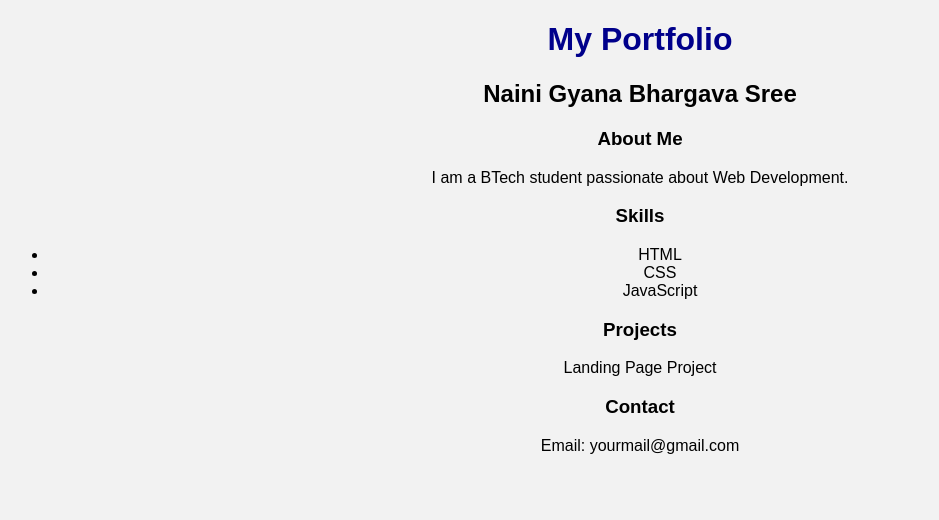
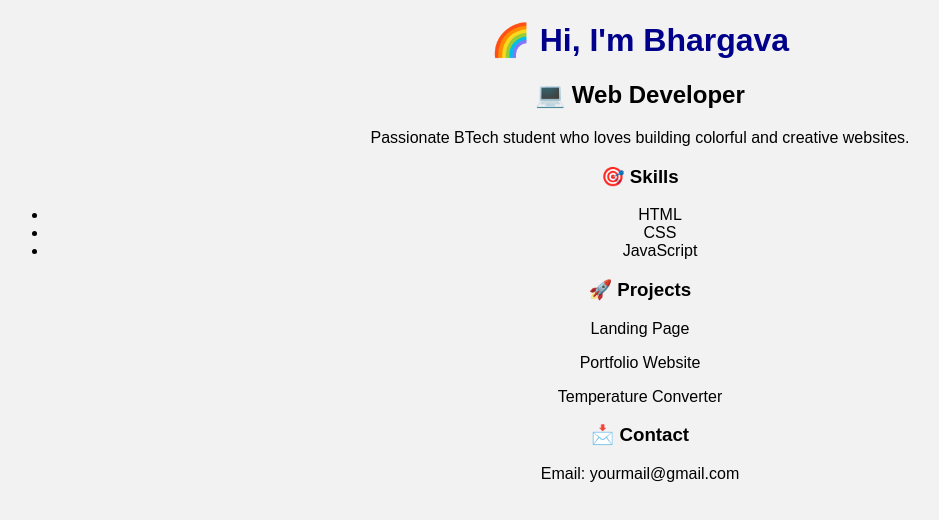
Before and after one commit to BHARGAVI-09-WEB/OIBSIP, a plain HTML site: page Task 2 Task2-Portfolio/index.html in a window 1280 px wide. Shown: the whole page, without its empty margins (0-939 px from the left). Drawn offline with Linux system fonts and the light colour scheme; files that its build step writes are made by us from their sources.

Commit message:
Update portfolio title and enhance content layout

```diff
--- a/Task 2 Task2-Portfolio/index.html
+++ b/Task 2 Task2-Portfolio/index.html
@@ -1,29 +1,41 @@
+
 <!DOCTYPE html>
 <html>
 <head>
-    <title>My Portfolio</title>
+    <title>My Colorful Portfolio</title>
     <link rel="stylesheet" href="style.css">
 </head>
 <body>
 
-    <h1>My Portfolio</h1>
-    <h2>Naini Gyana Bhargava Sree</h2>
+    <div class="container">
+        <h1>🌈 Hi, I'm Bhargava</h1>
+        <h2>💻 Web Developer</h2>
 
-    <h3>About Me</h3>
-    <p>I am a BTech student passionate about Web Development.</p>
+        <p class="about">
+            Passionate BTech student who loves building colorful and creative websites.
+        </p>
 
-    <h3>Skills</h3>
+        <div class="box skills">
+            <h3>🎯 Skills</h3>
             <ul>
                 <li>HTML</li>
                 <li>CSS</li>
                 <li>JavaScript</li>
             </ul>
+        </div>
 
-    <h3>Projects</h3>
-    <p>Landing Page Project</p>
+        <div class="box projects">
+            <h3>🚀 Projects</h3>
+            <p>Landing Page</p>
+            <p>Portfolio Website</p>
+            <p>Temperature Converter</p>
+        </div>
 
-    <h3>Contact</h3>
+        <div class="box contact">
+            <h3>📩 Contact</h3>
             <p>Email: yourmail@gmail.com</p>
+        </div>
+    </div>
 
 </body>
 </html>
```
Lines whose indentation alone changed are shown as unchanged.
